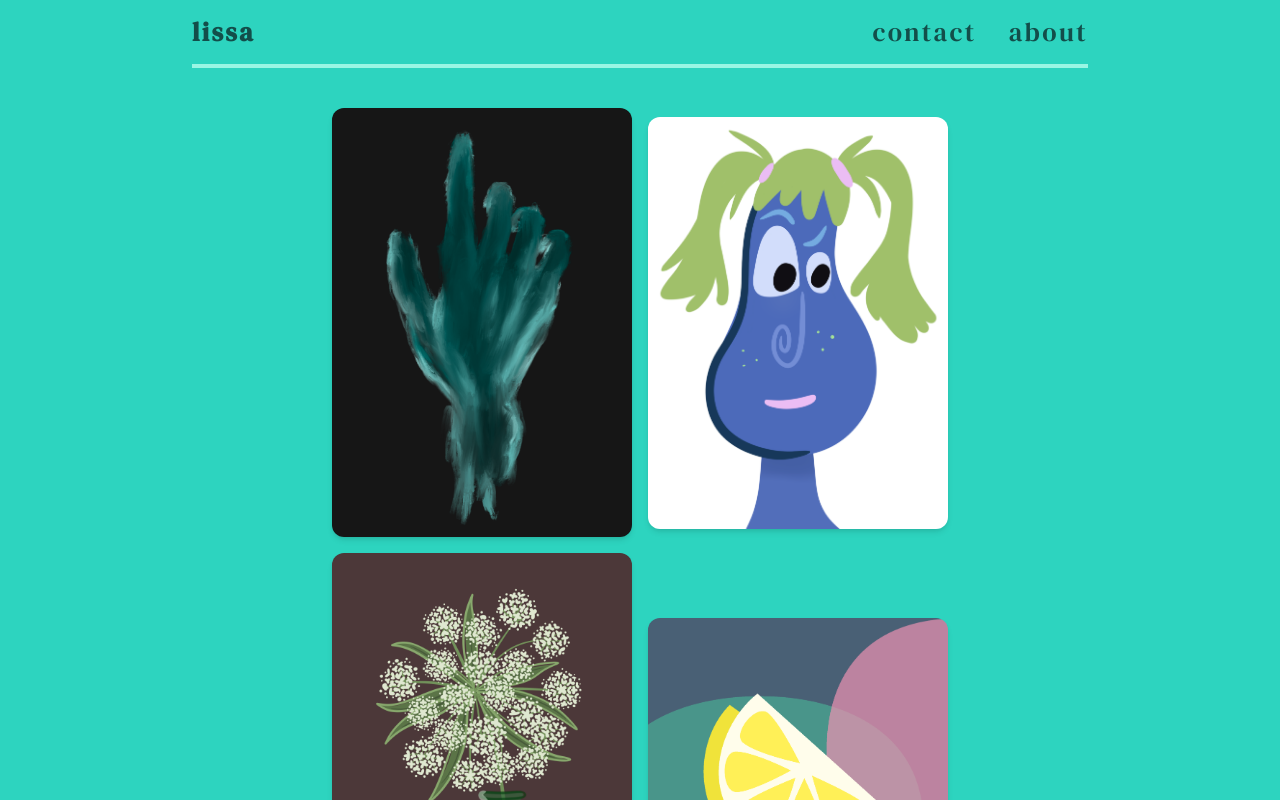
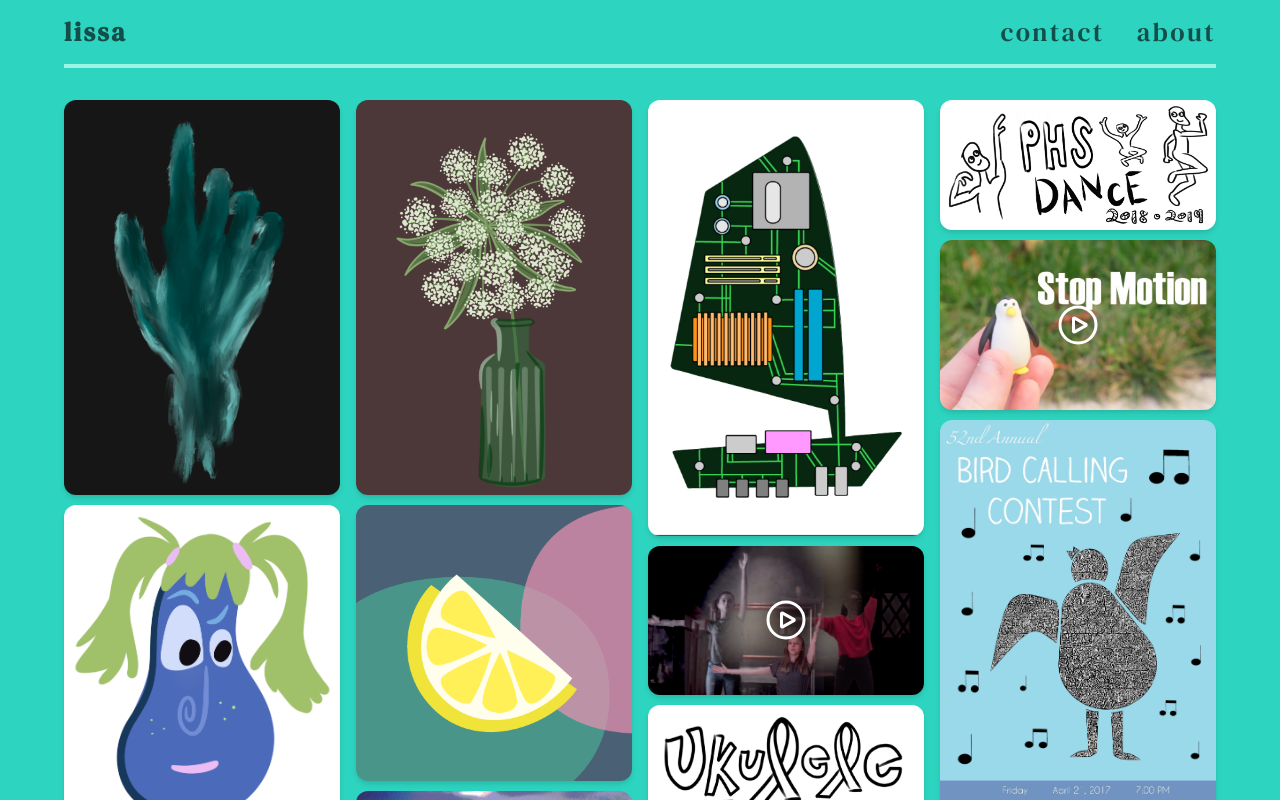
Before and after one commit to lissalad/digital-portfolio, a Next.js app: page / in a window 1280 px wide. Shown: the top 800 px of the page. Built offline with nearby package versions, Linux system fonts and the light colour scheme.

Commit message:
masonry grid

```diff
--- a/components/Header.js
+++ b/components/Header.js
@@ -2,7 +2,8 @@ import classNames from "classnames";
 import Link from "next/link";
 
 export default function Header() {
-  const navItem = "hover:text-teal-200 transition-all focus:text-teal-50";
+  const navItem =
+    "hover:text-teal-200 transition-all focus:text-teal-50 md:text-md";
 
   return (
     <div
--- a/components/Tile.js
+++ b/components/Tile.js
@@ -13,11 +13,7 @@ export default function Tile({ work }) {
     <div>
       {/* ----------------------------------------------------------------------------------- */}
 
-      <div
-        className={classNames(
-          "tile max-w-[300px] m-2 relative flex items-center justify-center"
-        )}
-      >
+      <div className={classNames("tile")}>
         <Image
           src={"/images/" + work.filename}
           alt={work.title}
--- a/pages/about.js
+++ b/pages/about.js
@@ -9,7 +9,7 @@ import Colors from "../components/Colors/Colors";
 const About = () => {
   return (
     <main classnames="">
-      <div className={classNames("flex flex-col items-center md:flex-row")}>
+      <div className={classNames("flex flex-col items-center ")}>
         <Image
           src="/images/selfportrait.png"
           alt="self portrait"
@@ -19,7 +19,7 @@ const About = () => {
         />
         <div
           className={classNames(
-            "md:mx-12 md:mt-16 py-6 px-4 md:p-12 border-8 border-teal-300 rounded-xl bg-teal-200/80 w-fit"
+            "md:mx-12 py-6 px-4 md:p-12 border-8 border-teal-300 rounded-xl bg-teal-200/80 w-fit"
           )}
         >
           <h1 className="text-3xl mb-6 text-center">My name is lissa.</h1>
--- a/pages/contact.js
+++ b/pages/contact.js
@@ -14,7 +14,7 @@ const Contact = () => {
     <main classnames="">
       <div
         className={classNames(
-          "flex flex-col text-center items-center justify-center p-12 border-8 border-teal-300 rounded-xl bg-teal-200/80 w-fit"
+          "flex flex-col text-center items-center justify-center p-12 border-8 border-teal-300 rounded-xl bg-teal-200/80 w-fit absolute top-[25%]"
         )}
       >
         <div className="flex flex-col mb-8">
--- a/styles/globals.css
+++ b/styles/globals.css
@@ -6,7 +6,6 @@
   height: 100%;
   line-height: 1.3;
   font-family: "dmserif", system-ui, -apple-system, BlinkMacSystemFont, 'Segoe UI', Roboto, Oxygen, Ubuntu, Cantarell, 'Open Sans', 'Helvetica Neue', sans-serif;
-
   letter-spacing: .05rem;
 
   /* background: rgb(13, 21, 20); */
@@ -16,7 +15,8 @@
 }
 
 #main-wrapper {
-  @apply md:px-48 px-4;
+  @apply md:px-16 px-6;
+  @apply md:max-w-[1400px];
 }
 
 main {
@@ -30,32 +30,22 @@ main {
 }
 
 .tile {
-  /* display: flex; */
-  /* align-items: center; */
-  /* justify-content: center; */
-  /* overflow: hidden; */
+  margin: 0;
+  display: flex;
+
+  margin-bottom: 10px;
+
+  justify-content: center;
+  align-items: center;
 }
 
 .tile-image {
-  /* width: 100%; */
-  /* height: 100%; */
-  /* object-fit: cover; */
+
 }
 
 .gallery {
-  /* display: grid;
-  width: 100%;
-  grid-template-columns: repeat(auto-fill, minmax(300px, 1fr));
-  grid-auto-rows: minmax(200px, auto);
-  grid-gap: 20px; */
-
-  display: flex;
-  flex-direction: row;
-  flex-wrap: wrap;
-  align-items: center;
-
-  @apply md:justify-between;
-  justify-content: center;
+  @apply columns-1 md:columns-2 lg:columns-4 w-full;
+  /* column-gap: 10px; */
 }
 
 
```
